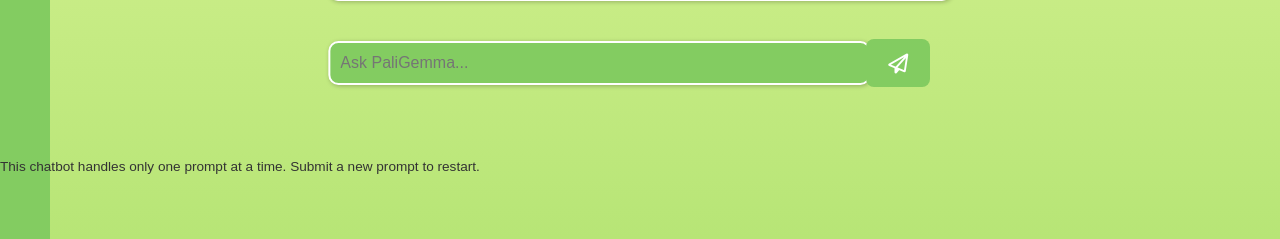
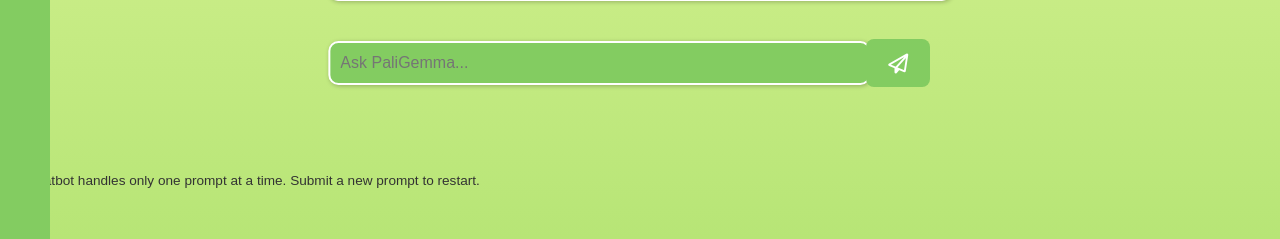
Before and after one commit to makcikkado/fyp-django-deployment, a Django app: page / in a window 1280 px wide. Shown: the part 561-800 px from the top of the page. Run offline with Django 5.2, Linux system fonts and the light colour scheme; some libraries are stand-ins or nearby versions.

Commit message:
Update main.html

```diff
--- a/root/templates/main.html
+++ b/root/templates/main.html
@@ -46,7 +46,7 @@
             display: flex;
             justify-item: center;
             align-item: center;
-            position: absolute;
+            /*position: absolute;*/
         }
         .upload-box {
             border: 2px solid #FFFFFF;
@@ -552,8 +552,10 @@
         });
     </script>
 
-    <footer class="footer">
-        This chatbot handles only one prompt at a time. Submit a new prompt to restart.
-    </footer>
+    <div class="footer">
+        <p>
+            This chatbot handles only one prompt at a time. Submit a new prompt to restart.
+        </p>
+    </div>
 </body>
 </html>
```
